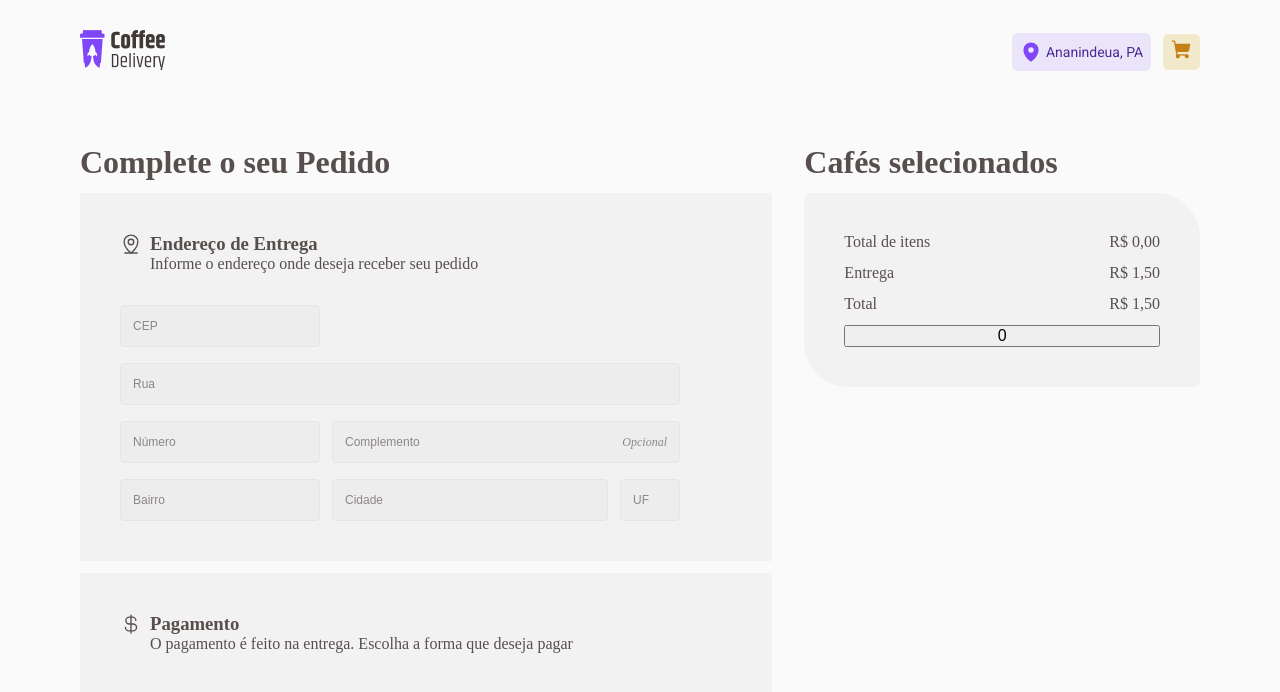
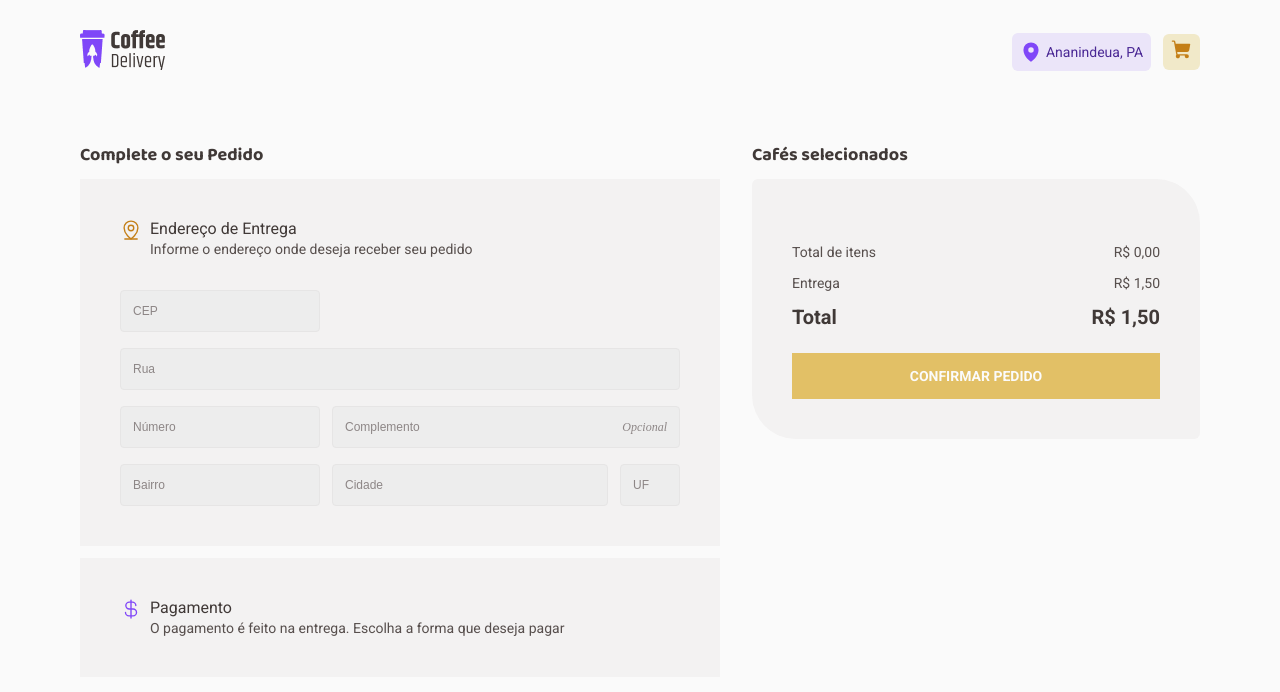
Before and after one commit to ldanielz/Coffee-Delivery, a React (Vite) app: page /checkout in a window 1280 px wide. Shown: the top 692 px of the page. Built offline with nearby package versions, Linux system fonts and the light colour scheme.

Commit message:
Concluindo estilo da pagina do carrinho

```diff
--- a/src/components/CoffeeCard/components/CartQtdInput/styles.ts
+++ b/src/components/CoffeeCard/components/CartQtdInput/styles.ts
@@ -3,14 +3,14 @@ interface QuantityInputContainerProps {
   size?: 'medium' | 'small'
 }
 export const QuantityInputContainer = styled.div<QuantityInputContainerProps>`
-  flex: 1;
+  flex: 0 0 4.5rem;
   background: ${(props) => props.theme['base-button']};
   display: flex;
   align-items: center;
   justify-content: space-between;
-  gap: 4px;
+  gap: 0.25rem;
   border-radius: 6px;
-  padding: 0.5rem 0.531rem;
+  padding: 0.5rem;
 
   input {
     text-align: center;
--- a/src/contexts/CartContext.tsx
+++ b/src/contexts/CartContext.tsx
@@ -82,6 +82,18 @@ export default function CartContextProvider({
     }
   }
 
+  function changeCartItem(cartItemId: number, type: 'increase' | 'decrease') {
+    console.log('changeCartItem')
+  }
+
+  function removeCartItem(cartItemId: number) {
+    console.log('removeCartItem')
+  }
+
+  function cleanCart() {
+    console.log('cleanCart')
+  }
+
   useEffect(() => {
     const stateCartItemsJson = JSON.stringify(cartItemsState)
     localStorage.setItem(COFFEE_ITEMS_STORAGE_KEY, stateCartItemsJson)
@@ -94,6 +106,9 @@ export default function CartContextProvider({
         cartItemsTotal,
         cartQuantity,
         addCoffeeToCart,
+        changeCartItem,
+        removeCartItem,
+        cleanCart,
       }}
     >
       {children}
--- a/src/pages/Checkout/components/CoffeeCartCard/styles.ts
+++ b/src/pages/Checkout/components/CoffeeCartCard/styles.ts
@@ -1,14 +1,14 @@
 import styled from 'styled-components'
 
 export const CoffeeCartCardContainer = styled.div`
-  width: 100%;
   display: flex;
-  align-items: center;
+  align-items: flex-start;
   justify-content: space-between;
   border-bottom: 1px solid ${({ theme }) => theme['base-button']};
+  padding: 0 0.25rem;
   padding-bottom: 1.5rem;
   margin-bottom: 1.5rem;
-
+  background: ${(props) => props.theme['base-card']};
   > div {
     display: flex;
     align-items: center;
@@ -18,12 +18,28 @@ export const CoffeeCartCardContainer = styled.div`
       width: 4rem;
       height: 4rem;
     }
+    p {
+      font-weight: 400;
+      font-size: 0.875rem;
+      font-family: 'Roboto', sans-serif;
+    }
   }
+  > p {
+    display: flex;
+    text-align: right;
+    align-items: center;
+    justify-content: flex-end;
 
-  > p {
-    align-self: flex-start;
+    font-family: 'Roboto', sans-serif;
     font-weight: 700;
+    font-size: 1rem;
+    line-height: 1.3;
+
+    width: 100%;
   }
+`
+export const CoffeePrice = styled.div`
+  display: flex;
 `
 
 export const ActionsContainer = styled.div`
@@ -43,13 +59,18 @@ export const RemoveButton = styled.button`
   display: flex;
   align-items: center;
   gap: 0.25rem;
+  padding: 0.5rem;
+  border-radius: 6px;
+
   color: ${({ theme }) => theme['base-text']};
+  font-family: 'Roboto', sans-serif;
+  font-weight: 400;
   font-size: 0.75rem;
-  height: 100%;
+  line-height: 1.6;
+
   border: none;
   background: ${({ theme }) => theme['base-button']};
-  padding: 0 0.5rem;
-  border-radius: 6px;
+
   transition: 0.4s;
   svg {
     color: ${({ theme }) => theme.purple};
--- a/src/pages/Checkout/index.tsx
+++ b/src/pages/Checkout/index.tsx
@@ -21,7 +21,7 @@ enum PaymentMethods {
 }
 
 const confirmOrderFormValidatorSchema = zod.object({
-  cep: zod.string().min(1, 'Informe o cep'),
+  cep: zod.string().min(7, 'Informe o cep'),
   street: zod.string().min(1, 'Informe a Rua'),
   number: zod.string().min(1, 'Informe o Número'),
   complement: zod.string(),
@@ -56,7 +56,7 @@ export function Checkout() {
         <h1>Complete o seu Pedido</h1>
         <FormContainer>
           <TitleFormContainer>
-            <MapPinLine size={22} />
+            <MapPinLine size={22} color="#C47F17" />
             <div>
               <h3>Endereço de Entrega</h3>
               <p>Informe o endereço onde deseja receber seu pedido</p>
@@ -78,7 +78,7 @@ export function Checkout() {
         </FormContainer>
         <FormContainer>
           <TitleFormContainer>
-            <CurrencyDollar size={22} />
+            <CurrencyDollar size={22} color="#8047F8" />
             <div>
               <h3>Pagamento</h3>
               <p>
@@ -92,9 +92,11 @@ export function Checkout() {
         <h1>Cafés selecionados</h1>
 
         <DetailsContainer>
-          {cartItems.map((item) => {
-            return <CoffeeCartCard key={item.id} coffee={item} />
-          })}
+          <div>
+            {cartItems.map((item) => {
+              return <CoffeeCartCard key={item.id} coffee={item} />
+            })}
+          </div>
           <ConfirmationSectionContainer>
             <div>
               <p>Total de itens</p>
@@ -105,11 +107,11 @@ export function Checkout() {
               <p>R$ {formattedDeliveryPrice}</p>
             </div>
             <div>
-              <p>Total</p>
-              <p>R$ {formattedCartTotal} </p>
+              <h1>Total</h1>
+              <h1>R$ {formattedCartTotal} </h1>
             </div>
 
-            <button>{cartQuantity}</button>
+            <button disabled={cartQuantity <= 0}>Confirmar Pedido</button>
           </ConfirmationSectionContainer>
         </DetailsContainer>
       </SelectedCoffeesContainer>
--- a/src/pages/Checkout/styles.ts
+++ b/src/pages/Checkout/styles.ts
@@ -9,6 +9,7 @@ export const CheckoutContainer = styled.form`
 
   @media (max-width: 1000px) {
     flex-direction: column;
+    margin: auto;
   }
 `
 
@@ -17,6 +18,12 @@ export const CheckoutOrderContainer = styled.div`
   flex-direction: column;
   gap: 0.75rem;
   width: 100%;
+  h1 {
+    font-family: 'Baloo 2', serif;
+    font-size: 1.125rem;
+    line-height: 1.3;
+    color: ${(props) => props.theme['base-subtitle']};
+  }
 `
 
 export const FormContainer = styled.div`
@@ -32,6 +39,20 @@ export const FormContainer = styled.div`
 export const TitleFormContainer = styled.div`
   display: flex;
   gap: 0.5rem;
+  h3 {
+    font-family: 'Roboto', sans-serif;
+    font-size: 1rem;
+    line-height: 1.3;
+    font-weight: 400;
+    color: ${(props) => props.theme['base-subtitle']};
+  }
+  p {
+    font-family: 'Roboto', sans-serif;
+    font-size: 0.875rem;
+    line-height: 1.3;
+    font-weight: 400;
+    color: ${(props) => props.theme['base-text']};
+  }
 `
 
 export const AddressFormContainer = styled.div`
@@ -73,12 +94,16 @@ export const AddressFormContainer = styled.div`
 `
 
 export const SelectedCoffeesContainer = styled.div`
+  width: 100%;
   display: flex;
-  max-width: 100%;
-
   flex-direction: column;
-  width: 40rem;
   gap: 0.75rem;
+  h1 {
+    font-family: 'Baloo 2', serif;
+    font-size: 1.125rem;
+    line-height: 1.3;
+    color: ${(props) => props.theme['base-subtitle']};
+  }
 `
 export const DetailsContainer = styled.div`
   width: 100%;
@@ -87,16 +112,64 @@ export const DetailsContainer = styled.div`
   border-radius: 6px 44px 6px 44px;
   display: flex;
   flex-direction: column;
+
+  @media (max-width: 1024px) {
+    padding: 2.5rem 0.4rem;
+  }
 `
 
 export const ConfirmationSectionContainer = styled.div`
   display: flex;
   flex-direction: column;
-  gap: 0.8rem;
+  gap: 0.75rem;
+  margin-top: 1.5rem;
 
   > div {
     display: flex;
     align-items: center;
     justify-content: space-between;
+
+    p {
+      font-family: 'Roboto', sans-serif;
+      font-weight: 400;
+      font-size: 0.875rem;
+      line-height: 1.3;
+    }
+    h1 {
+      font-family: 'Roboto', sans-serif;
+      font-weight: 700;
+      font-size: 1.25rem;
+      line-height: 1.3;
+    }
+  }
+  > button {
+    display: flex;
+    justify-content: center;
+    align-items: center;
+    padding: 0.75rem 0.5rem;
+    margin-top: 0.7rem;
+
+    background: ${(props) => props.theme.yellow};
+    color: ${(props) => props.theme.white};
+    border: none;
+
+    font-family: 'Roboto', sans-serif;
+    font-weight: 700;
+    font-size: 0.875rem;
+    line-height: 1.6;
+
+    text-transform: uppercase;
+    font-stretch: 100;
+    cursor: pointer;
+
+    transition: 0.3s;
+
+    &:not(:disabled):hover {
+      background: ${(props) => props.theme['yellow-dark']};
+    }
+    &:disabled {
+      opacity: 0.7;
+      cursor: not-allowed;
+    }
   }
 `
```
